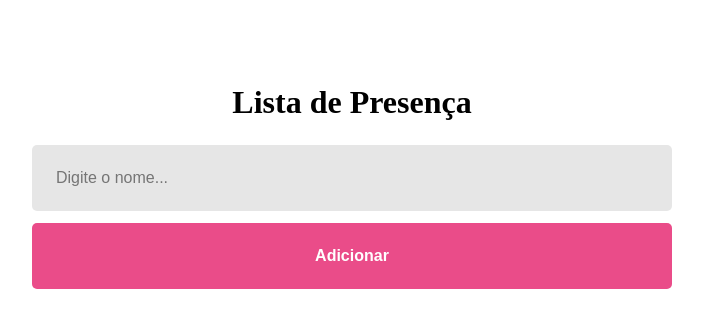
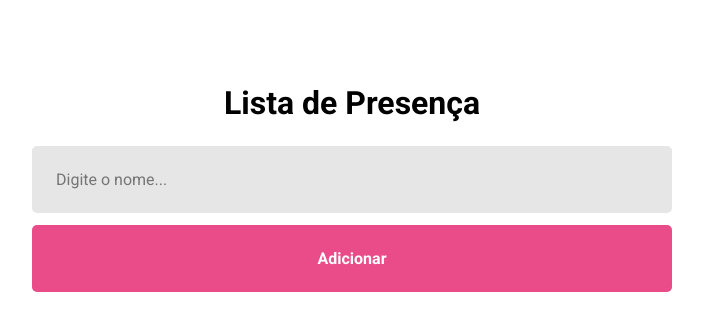
Before and after one commit to mairess/fundamentos-do-reactjs, a React (Vite) app in the folder reactapp/: page / in a window 1280 px wide. Shown: the top 330 px of the page, without its empty margins (288-991 px from the left). Built offline with nearby package versions, Linux system fonts and the light colour scheme.

Commit message:
stylize body, input and button

```diff
--- a/reactapp/src/styles/global.css
+++ b/reactapp/src/styles/global.css
@@ -3,3 +3,10 @@
     padding:0;
     box-sizing: border-box;
 }
+
+body, input, button {
+    font-size: 16px;
+    font-family: 'Roboto', sans-serif;
+
+    -webkit-font-smoothing: antialiased;
+}
```
